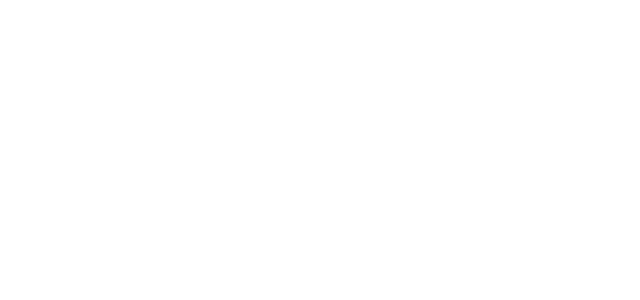
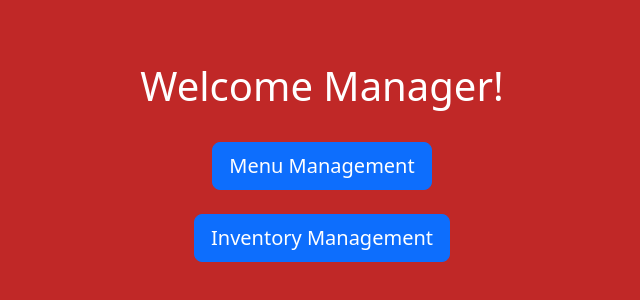
Before and after one commit to boxkr/finalrender, a React (Create React App) app in the folder Frontend/panada-express/: page /manager in a window 1280 px wide. Before the commit this address had no page. Shown: the part 238-538 px from the top of the page, without its empty margins (318-958 px from the left). Built offline with nearby package versions, Linux system fonts and the light colour scheme.

Commit message:
infrastructure for order finalization and order_more

```diff
--- /dev/null
+++ b/Frontend/panada-express/src/css/managerstyles.css
@@ -0,0 +1,22 @@
+.container {
+    background-color: #C02827;
+    min-height: 100vh;
+    min-width: 100vw;
+    display: flex;
+    flex-direction: column;
+    align-items: center;
+    justify-content: center;
+    color: white;
+  }
+
+
+.test{
+    position: fixed;
+    height: 100px;
+    width: 100px;
+    background-color: orange;
+    z-index: 10;
+
+    display: flex;
+    flex-direction: column;
+}
--- a/Frontend/panada-express/src/js/App.js
+++ b/Frontend/panada-express/src/js/App.js
@@ -11,6 +11,7 @@
 import Extra from "./Extra";
 import Drink from "./Drink";
 import FinalizeOrder from "./FinalizeOrder";
+import Manager from "./Manager"
 
 function App() {
   return (
@@ -20,6 +21,7 @@
               <Route path='/' element = {<Landing />}/>
               <Route path='/login' element = {<Login />} />
               <Route path='/createaccount' element = {<CreateAccount />} />
+              <Route path='/manager' element = {<Manager />} />
               <Route path='/size' element = {<Size />} />
               <Route path='/side1' element = {<Side1 />} />
               <Route path='/side2' element = {<Side2 />} />
--- a/Frontend/panada-express/src/js/FinalizeOrder.js
+++ b/Frontend/panada-express/src/js/FinalizeOrder.js
@@ -2,8 +2,29 @@
 import {Link, useLocation} from "react-router-dom"
 
 export default function FinalizeOrder() {
+
   const location = useLocation()
   let order = location.state
+
+  const handleOrderMore = () => {
+    //we're not done yet, so we push the order we have currently to a list of our orders, and restart
+    order.largeOrder.push(order.smallOrder);
+    order.smallOrder={};
+  }
+
+  const handleFinalize = () => {
+
+
+    console.log("order finalized")
+
+    //add order to order history
+
+    //remove stuff from inventory
+
+    //probably redirect to some page, maybe displaying how much you paid
+
+  }
+
   console.log(order)
   return (
     <div>
@@ -12,13 +33,9 @@
             <Link to="/drink" state={order}>Previous</Link>
         </button>
         <button> {/*just need to add style with tailwind or bootstrap */}
-            <Link to="/size" state={{}}>Order More</Link>
-            {/*
-                need to add functionality
-                Currently just has buttons to navigate
-            */}
+            <Link to="/size" onClick={handleOrderMore} state={order}>Order More</Link>
         </button>
-        <button> Order Now </button> {/* Does nothing for now */}
+        <button onClick={handleFinalize}> Order Now </button>
     </div>
   )
 }
--- /dev/null
+++ b/Frontend/panada-express/src/js/Manager.js
@@ -0,0 +1,29 @@
+import React from 'react'
+import '../css/managerstyles.css';
+import '/node_modules/bootstrap/dist/css/bootstrap.min.css';
+import {Button} from 'react-bootstrap';
+
+
+
+export default function Manager() {
+
+
+
+    return (
+        <div className="container">
+            <h1 className="welcome"> Welcome Manager! </h1>
+            <br></br>
+            <Button variant="primary" size="lg">
+                {/*Perhaps want a pop-up or something that has a menu of menu management stuff, i.e. changing price */}
+                Menu Management
+            </Button>
+
+            <br></br>
+            <Button variant="primary" size="lg"> {/*just need to add style with tailwind or bootstrap */}
+                {/*Pop up or something allowing us to add/delete inventory items */}
+                Inventory Management
+            </Button>
+
+        </div>
+    )
+}
--- a/Frontend/panada-express/src/js/Side1.js
+++ b/Frontend/panada-express/src/js/Side1.js
@@ -29,7 +29,7 @@
     let name = e.target.id;
     console.log(name,"Selected");
     let placeholder = order;
-    placeholder['side'] = name;
+    placeholder.smallOrder['side'] = name;
     updateOrder(placeholder);
 
 
--- a/Frontend/panada-express/src/js/Size.js
+++ b/Frontend/panada-express/src/js/Size.js
@@ -1,5 +1,5 @@
 import React, { useState, useEffect } from 'react'
-import { Link } from "react-router-dom"
+import { Link,Location, useLocation } from "react-router-dom"
 import '../css/order.css'
 
 
@@ -29,7 +29,7 @@
         let name = e.target.id;
         console.log(name,"Selected");
         let placeholder = order;
-        placeholder['size'] = name;
+        placeholder.smallOrder['size'] = name;
         updateOrder(placeholder);
 
 
@@ -48,11 +48,16 @@
     }
 
     /**
-     * These are state variables to hold the items from the api, the previous selected item, and our order object
+     * These are state variables to hold the items from the api, the previous selected item, and our order object both large and small
      */
+    const location = useLocation();
+    let passedInOrder = location.state;
     const [sizes, setSizes] = useState([]);
     const [lastSelectedButton, setLastUsedButton] = useState(null);
-    const [order,updateOrder] = useState({})
+    const [order,updateOrder] = useState({smallOrder: {}, largeOrder: (passedInOrder == undefined || passedInOrder == null) ? [] : passedInOrder.largeOrder})
+
+
+
 
     //calls our api, gets the json response for all the sizes
     useEffect(() => {
```
